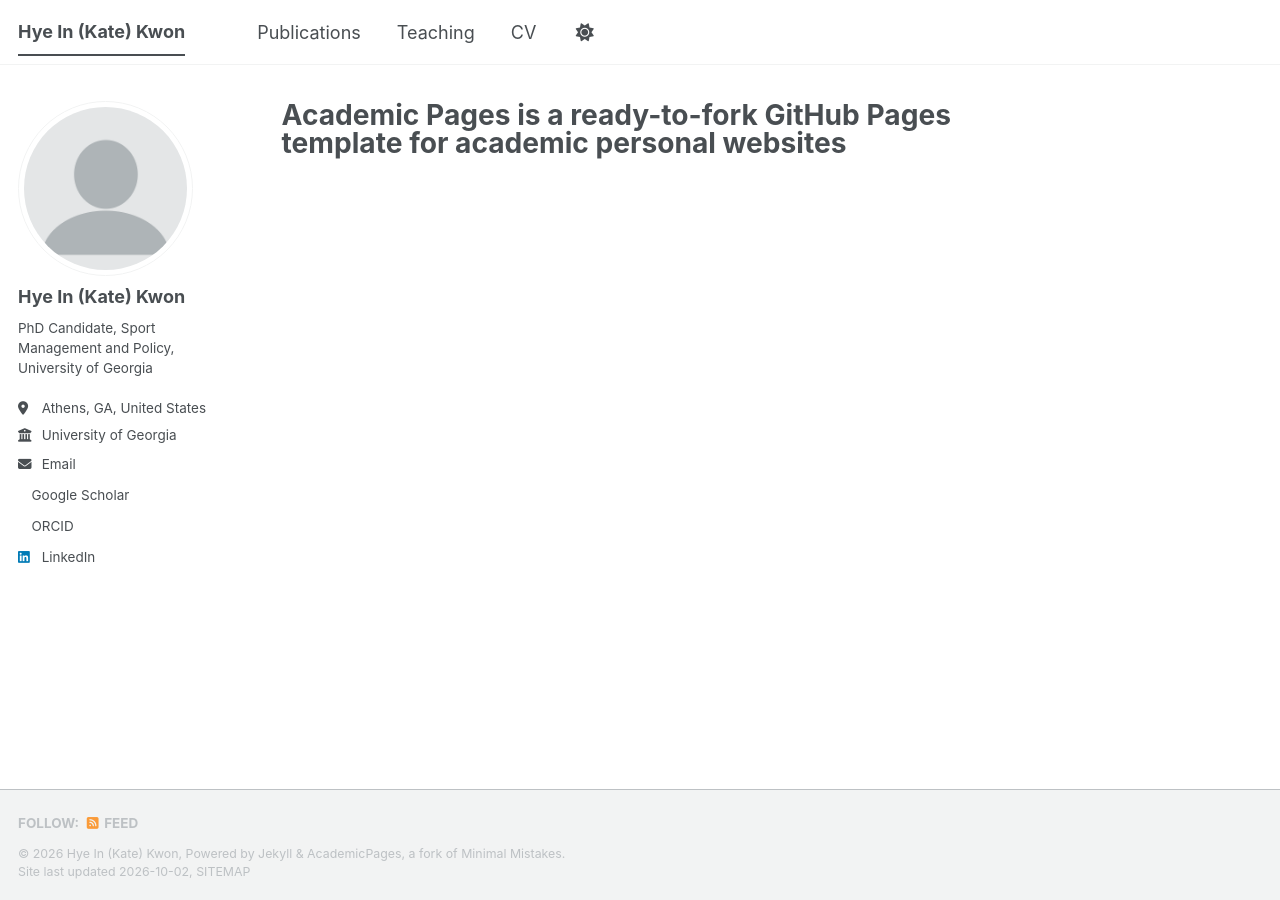
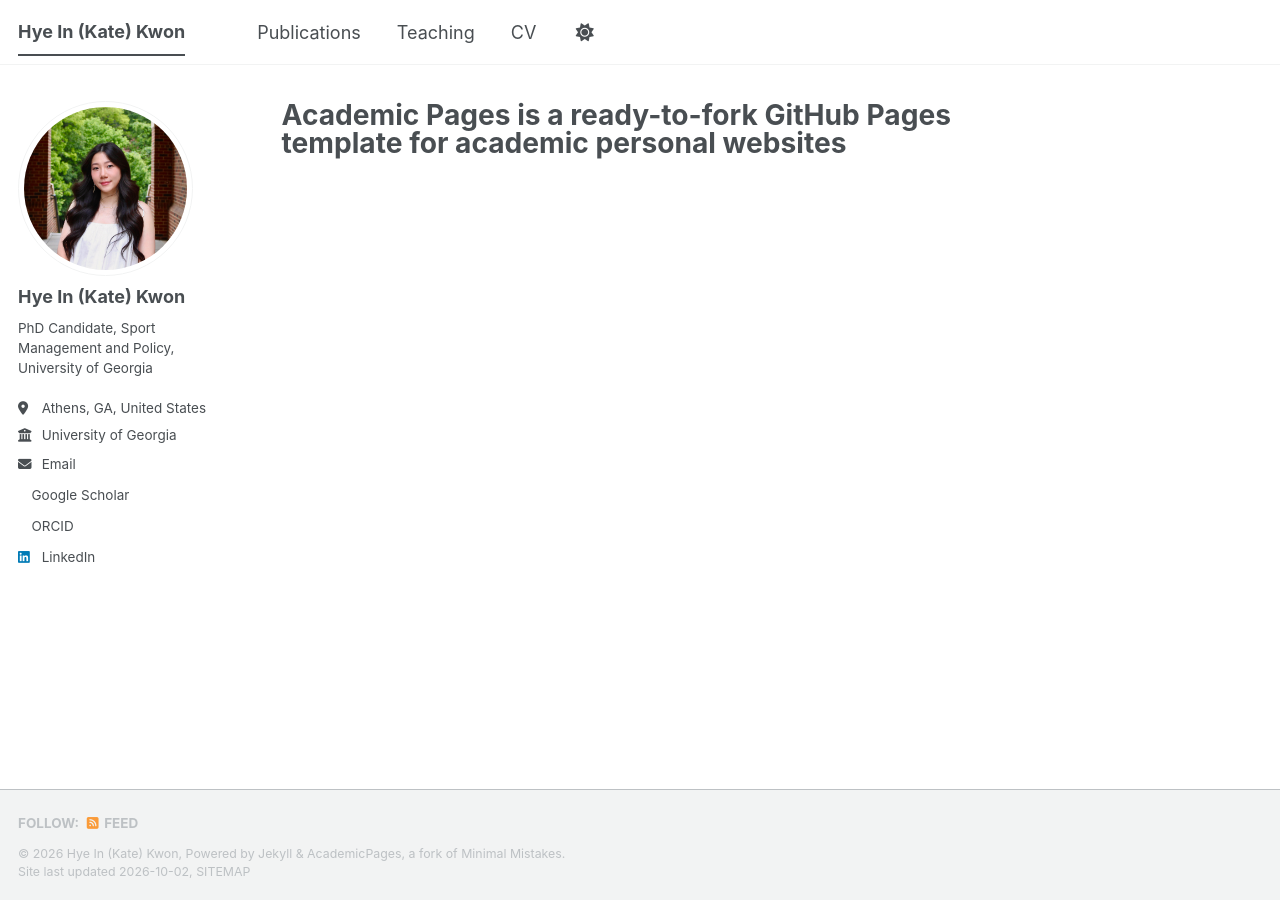
Before and after one commit to katehyeinkwon/katehyeinkwon.github.io, a Jekyll site: the page built from _pages/about.md, in a window 1280 px wide. Built offline with Jekyll 4.4.1, drawn with Linux system fonts in a browser that asks for light colours; a style sheet for code colours, icons or effects is not loaded.

Commit message:
Update _config.yml

```diff
--- a/_config.yml
+++ b/_config.yml
@@ -23,7 +23,7 @@ repository               : "katehyeinkwon/katehyeinkwon.github.io"
 #               Additional customization can be done by editing /_includes/author-profile.html
 author:
   # Biographic information
-  avatar           : "profile.png"
+  avatar           : "Kate_pic.jpg"
   name             : "Hye In (Kate) Kwon"
   pronouns         : # example: "she/her"
   bio              : "PhD Candidate, Sport Management and Policy, University of Georgia"
```
